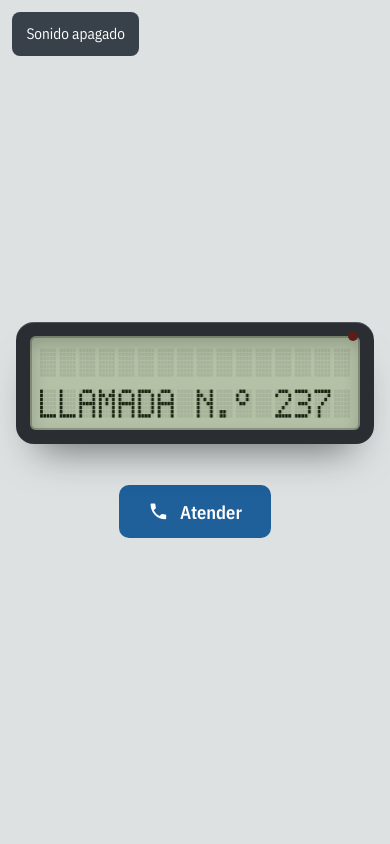
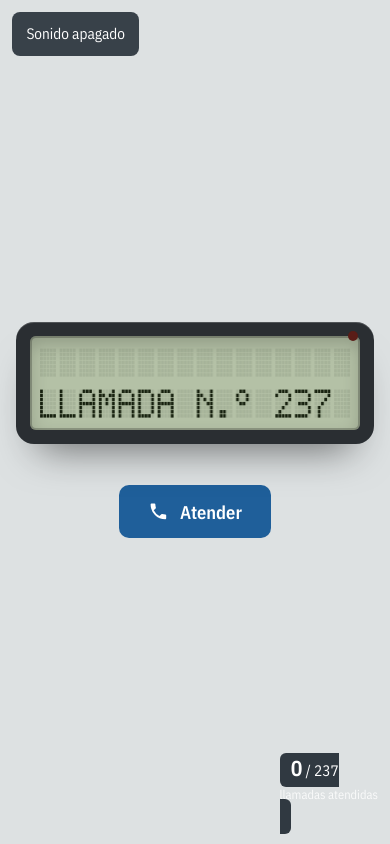
Before and after one commit to llamada237/llamada237.github.io, a plain HTML site: page index.html in a window 390 px wide. Shown: the top 844 px of the page. Drawn offline with nearby package versions, Linux system fonts and the light colour scheme.

Commit message:
Add files via upload

```diff
--- a/index.html
+++ b/index.html
@@ -66,13 +66,19 @@
   .snd { position: fixed; top: 12px; left: 12px; z-index: 40; font: 400 .95rem/1 var(--sans); background: rgba(20,30,40,.82); color: #fff; border: 0; border-radius: 8px; padding: .7rem .9rem; min-height: 2.75rem; cursor: pointer; }
   .snd[aria-pressed="true"] { background: var(--rojo); }
 
-  /* ---------- medidor de profundidad ---------- */
+  /* ---------- contador de llamadas atendidas (0 a 237 según el scroll) ---------- */
   #gauge { position: fixed; right: 10px; top: 50%; transform: translateY(-50%); height: 44vh; width: 18px; z-index: 30; pointer-events: none; }
   #gauge .rule { position: absolute; left: 8px; top: 0; bottom: 0; width: 2px; background: #fff; mix-blend-mode: difference; opacity: .7; }
   #gauge .rule::before { content: ""; position: absolute; left: -5px; top: 0; bottom: 0; width: 12px; background: repeating-linear-gradient(180deg, #fff 0 1px, transparent 1px 10%); }
   #gauge .mark { position: absolute; left: 0; top: 0; width: 18px; height: 3px; background: var(--rojo); }
-  #prof { position: absolute; right: 24px; top: 100%; margin-top: 10px; white-space: nowrap; font: 600 .85rem/1 var(--sans); background: rgba(10,20,30,.8); color: #fff; padding: .35rem .5rem; border-radius: 6px; }
-  @media (max-width: 700px) { #gauge { display: none; } }
+  #prof { position: absolute; right: 24px; top: 100%; margin-top: 10px; white-space: nowrap; font: 400 .95rem/1.1 var(--sans); background: rgba(10,20,30,.82); color: #fff; padding: .45rem .7rem; border-radius: 6px; text-align: right; font-variant-numeric: tabular-nums; }
+  #prof b { font-weight: 600; font-size: 1.35rem; }
+  #prof small { display: block; font-size: .78rem; opacity: .85; margin-top: .15rem; }
+  @media (max-width: 700px) {
+    #gauge { top: auto; bottom: 12px; right: 12px; transform: none; height: auto; width: auto; }
+    #gauge .rule, #gauge .mark { display: none; }
+    #prof { position: static; margin: 0; }
+  }
 
   /* ---------- intro: pantalla de teléfono de oficina ---------- */
   #intro { min-height: 100svh; display: grid; place-content: center; justify-items: center; gap: 2.6rem; padding: 4rem 16px 3rem; }
@@ -163,7 +169,7 @@
 <body>
 <a class="skip" href="#menu">Saltar la animación</a>
 <button id="snd" class="snd" type="button" aria-pressed="false">Sonido apagado</button>
-<div id="gauge" aria-hidden="true"><div class="rule"></div><div class="mark"></div><span id="prof">0,00 m</span></div>
+<div id="gauge" aria-hidden="true"><div class="rule"></div><div class="mark"></div><span id="prof"><b id="n">0</b> / 237<small>llamadas atendidas</small></span></div>
 
 <header id="intro" class="layer l0">
   <h1 class="sr">Llamada n.° 237</h1>
@@ -521,14 +527,14 @@
     }
   });
 
-  /* ---------- medidor de profundidad ---------- */
-  var marca = document.querySelector('#gauge .mark'), prof = $('prof'), tick = false;
+  /* ---------- contador de llamadas atendidas (0 a 237 según el scroll) ---------- */
+  var marca = document.querySelector('#gauge .mark'), cuenta = $('n'), tick = false;
   function medir() {
     tick = false;
     var max = document.documentElement.scrollHeight - window.innerHeight;
     var p = max > 0 ? Math.min(1, Math.max(0, window.scrollY / max)) : 0;
     marca.style.top = 'calc(' + (p * 100) + '% - ' + (p * 3) + 'px)';
-    prof.textContent = (p * 1.5).toFixed(2).replace('.', ',') + ' m';
+    cuenta.textContent = Math.round(p * 237);
   }
   window.addEventListener('scroll', function () { if (!tick) { tick = true; requestAnimationFrame(medir); } }, { passive: true });
   window.addEventListener('resize', medir); medir();
```
